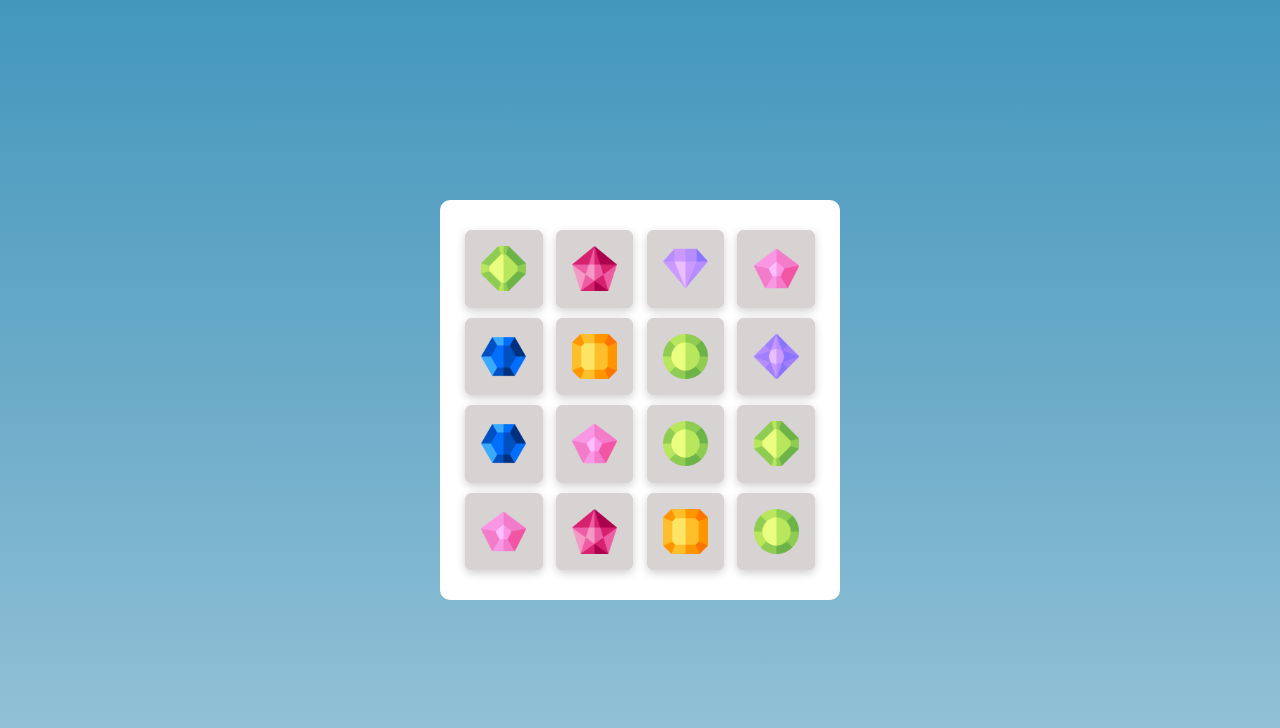
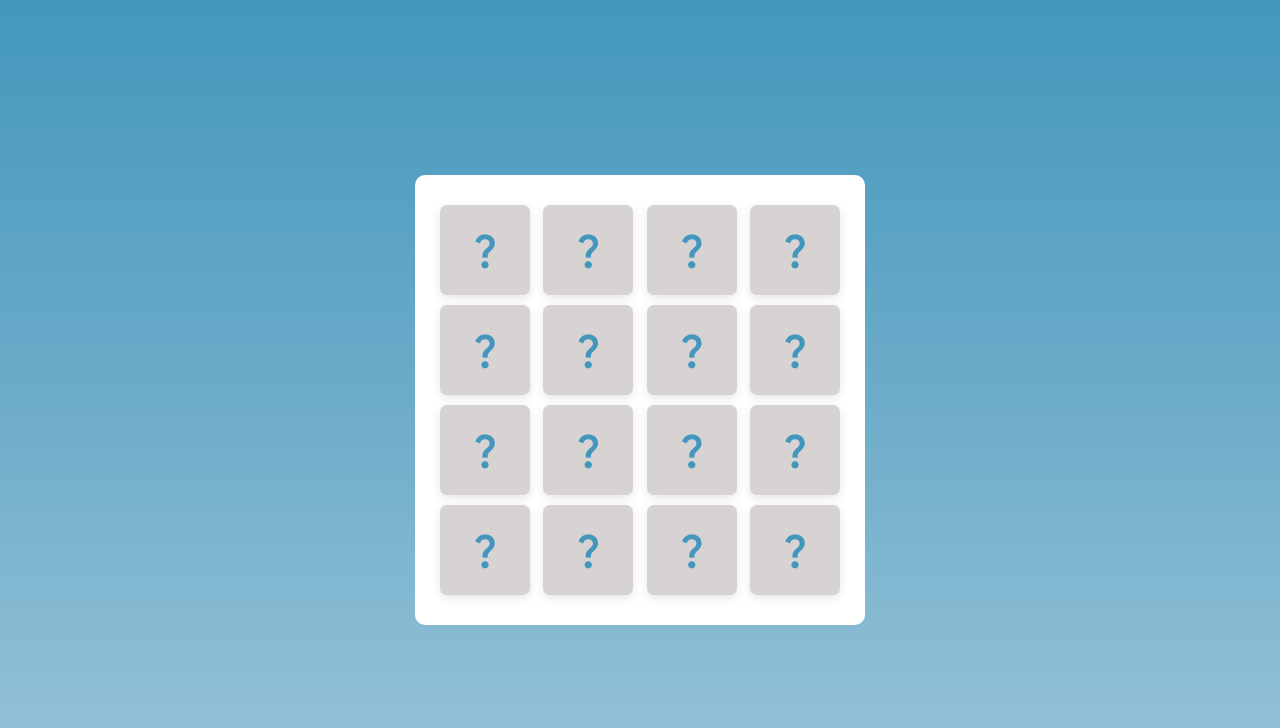
Before and after one commit to Arindam01gi/Memory-Card-Game, a plain HTML site: page index.html in a window 1280 px wide. Drawn offline with Linux system fonts and the light colour scheme.

Commit message:
adding Javascript

```diff
--- a/index.html
+++ b/index.html
@@ -16,7 +16,7 @@
             <li class="card">
                 <div class="view front-view">
                     <span class="material-icons">
-                      <img src="img/front.svg" alt="">
+                      question_mark
                     </span>
                 </div>
                 <div class="view back-view">
@@ -26,7 +26,146 @@
             <li class="card">
                 <div class="view front-view">
                     <span class="material-icons">
-                     <img src="img/front.svg" alt="">
+                     <!-- <img src="img/front.svg" alt=""> -->
+                     question_mark
+                    </span>
+                </div>
+                <div class="view back-view">
+                    <img src="img/img-2.png" alt="card-img">
+
+                  </div>
+            </li>
+            <li class="card">
+                <div class="view front-view">
+                    <span class="material-icons">
+                      <!-- <img src="img/front.svg" alt=""> -->
+                      question_mark
+                    </span>
+                </div>
+                <div class="view back-view">
+                    <img src="img/img-3.png" alt="card-img">
+
+                  </div>
+            </li>
+            <li class="card">
+                <div class="view front-view">
+                    <span class="material-icons">
+                      <!-- <img src="img/front.svg" alt=""> -->
+                      question_mark
+                    </span>
+                </div>
+                <div class="view back-view">
+                    <img src="img/img-4.png" alt="card-img">
+
+                  </div>
+            </li>
+            <li class="card">
+                <div class="view front-view">
+                    <span class="material-icons">
+                      <!-- <img src="img/front.svg" alt=""> -->
+                      question_mark
+                    </span>
+                </div>
+                <div class="view back-view">
+                    <img src="img/img-5.png" alt="card-img">
+
+                  </div>
+            </li>
+            <li class="card">
+                <div class="view front-view">
+                    <span class="material-icons">
+                      <!-- <img src="img/front.svg" alt=""> -->
+                      question_mark
+                    </span>
+                </div>
+                <div class="view back-view">
+                    <img src="img/img-6.png" alt="card-img">
+
+                  </div>
+            </li>
+            <li class="card">
+                <div class="view front-view">
+                    <span class="material-icons">
+                      <!-- <img src="img/front.svg" alt=""> -->
+                      question_mark
+                    </span>
+                </div>
+                <div class="view back-view">
+                    <img src="img/img-7.png" alt="card-img">
+
+                  </div>
+            </li>
+            <li class="card">
+                <div class="view front-view">
+                    <span class="material-icons">
+                      <!-- <img src="img/front.svg" alt=""> -->
+                      question_mark
+                    </span>
+                </div>
+                <div class="view back-view">
+                    <img src="img/img-8.png" alt="card-img">
+                  </div>
+            </li>
+            <li class="card">
+                <div class="view front-view">
+                    <span class="material-icons">
+                      <!-- <img src="img/front.svg" alt=""> -->
+                      question_mark
+                    </span>
+                </div>
+                <div class="view back-view">
+                    <img src="img/img-5.png" alt="card-img">
+                  </div>
+            </li>
+            <li class="card">
+                <div class="view front-view">
+                    <span class="material-icons">
+                      <!-- <img src="img/front.svg" alt=""> -->
+                      question_mark
+                    </span>
+                </div>
+                <div class="view back-view">
+                    <img src="img/img-4.png" alt="card-img">
+                  </div>
+            </li>
+            <li class="card">
+                <div class="view front-view">
+                    <span class="material-icons">
+                      <!-- <img src="img/front.svg" alt=""> -->
+                      question_mark
+                    </span>
+                </div>
+                <div class="view back-view">
+                    <img src="img/img-7.png" alt="card-img">
+                  </div>
+            </li>
+            <li class="card">
+                <div class="view front-view">
+                    <span class="material-icons">
+                      <!-- <img src="img/front.svg" alt=""> -->
+                      question_mark
+                    </span>
+                </div>
+                <div class="view back-view">
+                    <img src="img/img-1.png" alt="card-img">
+                  </div>
+            </li>
+            <li class="card">
+                <div class="view front-view">
+                    <span class="material-icons">
+                      <!-- <img src="img/front.svg" alt=""> -->
+                      question_mark
+                    </span>
+                </div>
+                <div class="view back-view">
+                    <img src="img/img-4.png" alt="card-img">
+                  </div>
+            </li>
+            <li class="card">
+                <div class="view front-view">
+                    <span class="material-icons">
+                      <!-- <img src="img/front.svg" alt=""> -->
+                      question_mark
                     </span>
                 </div>
                 <div class="view back-view">
@@ -36,37 +175,8 @@
             <li class="card">
                 <div class="view front-view">
                     <span class="material-icons">
-                      <img src="img/front.svg" alt="">
-                    </span>
-                </div>
-                <div class="view back-view">
-                    <img src="img/img-3.png" alt="card-img">
-                  </div>
-            </li>
-            <li class="card">
-                <div class="view front-view">
-                    <span class="material-icons">
-                      <img src="img/front.svg" alt="">
-                    </span>
-                </div>
-                <div class="view back-view">
-                    <img src="img/img-4.png" alt="card-img">
-                  </div>
-            </li>
-            <li class="card">
-                <div class="view front-view">
-                    <span class="material-icons">
-                      <img src="img/front.svg" alt="">
-                    </span>
-                </div>
-                <div class="view back-view">
-                    <img src="img/img-5.png" alt="card-img">
-                  </div>
-            </li>
-            <li class="card">
-                <div class="view front-view">
-                    <span class="material-icons">
-                      <img src="img/front.svg" alt="">
+                      <!-- <img src="img/front.svg" alt=""> -->
+                      question_mark
                     </span>
                 </div>
                 <div class="view back-view">
@@ -76,97 +186,8 @@
             <li class="card">
                 <div class="view front-view">
                     <span class="material-icons">
-                      <img src="img/front.svg" alt="">
-                    </span>
-                </div>
-                <div class="view back-view">
-                    <img src="img/img-7.png" alt="card-img">
-                  </div>
-            </li>
-            <li class="card">
-                <div class="view front-view">
-                    <span class="material-icons">
-                      <img src="img/front.svg" alt="">
-                    </span>
-                </div>
-                <div class="view back-view">
-                    <img src="img/img-8.png" alt="card-img">
-                  </div>
-            </li>
-            <li class="card">
-                <div class="view front-view">
-                    <span class="material-icons">
-                      <img src="img/front.svg" alt="">
-                    </span>
-                </div>
-                <div class="view back-view">
-                    <img src="img/img-5.png" alt="card-img">
-                  </div>
-            </li>
-            <li class="card">
-                <div class="view front-view">
-                    <span class="material-icons">
-                      <img src="img/front.svg" alt="">
-                    </span>
-                </div>
-                <div class="view back-view">
-                    <img src="img/img-4.png" alt="card-img">
-                  </div>
-            </li>
-            <li class="card">
-                <div class="view front-view">
-                    <span class="material-icons">
-                      <img src="img/front.svg" alt="">
-                    </span>
-                </div>
-                <div class="view back-view">
-                    <img src="img/img-7.png" alt="card-img">
-                  </div>
-            </li>
-            <li class="card">
-                <div class="view front-view">
-                    <span class="material-icons">
-                      <img src="img/front.svg" alt="">
-                    </span>
-                </div>
-                <div class="view back-view">
-                    <img src="img/img-1.png" alt="card-img">
-                  </div>
-            </li>
-            <li class="card">
-                <div class="view front-view">
-                    <span class="material-icons">
-                      <img src="img/front.svg" alt="">
-                    </span>
-                </div>
-                <div class="view back-view">
-                    <img src="img/img-4.png" alt="card-img">
-                  </div>
-            </li>
-            <li class="card">
-                <div class="view front-view">
-                    <span class="material-icons">
-                      <img src="img/front.svg" alt="">
-                    </span>
-                </div>
-                <div class="view back-view">
-                    <img src="img/img-2.png" alt="card-img">
-                  </div>
-            </li>
-            <li class="card">
-                <div class="view front-view">
-                    <span class="material-icons">
-                      <img src="img/front.svg" alt="">
-                    </span>
-                </div>
-                <div class="view back-view">
-                    <img src="img/img-6.png" alt="card-img">
-                  </div>
-            </li>
-            <li class="card">
-                <div class="view front-view">
-                    <span class="material-icons">
-                      <img src="img/front.svg" alt="">
+                      <!-- <img src="img/front.svg" alt=""> -->
+                      question_mark
                     </span>
                 </div>
                 <div class="view back-view">
--- a/styles.css
+++ b/styles.css
@@ -7,10 +7,7 @@
     font-family:'Poppins', sans-serif;
 }
 
-/* img{
-    width: 3rem;
-    height: 3rem;
-} */
+
 body{
     display: flex;
     align-items: center;
@@ -19,11 +16,11 @@ body{
     background-image:linear-gradient(#4397bd,#6dacc9,#99c5d9) ;
 }
 .wrapper{
-    height:400px ;
-    width: 400px;
+
     padding: 25px;
     background: #fff;
     border-radius: 10px;
+
 }
 .cards, .card, .view{
     display: flex;
@@ -32,40 +29,50 @@ body{
 }
 
 .cards{
-    height: 100%;
-    width: 100%;
+    height:400px ;
+    width: 400px;
     flex-wrap: wrap;
     justify-content: space-between;
 }
 .cards .card{
   cursor: pointer;
-  list-style: none;
-  user-select: none;
   position: relative;
-  perspective: 1000px;
+  perspective: 800px;
   transform-style: preserve-3d;
   height: calc(100% / 4 - 10px);
   width: calc(100% / 4 - 10px);
 }
-  .cards .card .view{
+ .card .view{
     width: 100%;
     height: 100%;
+    user-select: none;
+    pointer-events: none;
     position: absolute;
     background: rgb(216, 211, 211);
     border-radius: 7px;
+    backface-visibility: hidden;
     box-shadow: 0 3px 10px rgba(0, 0, 0, 0.1);
+    transition: transform 0.25s linear;
   }
 
+
+  .card .front-view span{
+    font-size: 43px;
+    color: #4397bd;
+  }
+  .card .back-view img{
+
+    max-width: 45px;
+   }
+
   .card .back-view{
-    /* transform: rotateY(-180deg); */
+    transform: rotateY(-180deg);
   }
-  /* .card .front-view span{
-    font-size: 43px;
 
-  } */
-  .card .front-view{
-    display: flex;
+  .card.flip .back-view{
+    transform: rotateY(0);
   }
-.card .back-view img{
- max-width: 45px;
-}
+
+  .card.flip .front-view{
+    transform: rotateY(180deg);
+  }
```
Also changed, not shown: script.js (+11 -0 lines).
